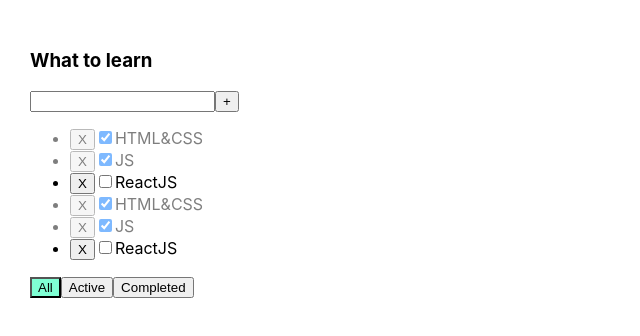
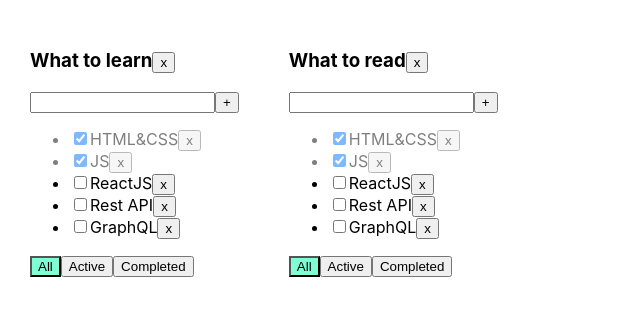
Before and after one commit to skitchen1992/ToDoListOnReactTypeScript, a React (Create React App) app: page / in a window 1280 px wide. Shown: the top 336 px of the page, without its empty margins (0-640 px from the left). Built offline with nearby package versions, Linux system fonts and the light colour scheme.

Commit message:
добавил возможность удаления туду листа

```diff
--- a/src/App.css
+++ b/src/App.css
@@ -14,9 +14,11 @@
 .error-message {
   color: red;
 }
+
 .active-filter {
   background-color: aquamarine;
 }
+
 .is-done {
   opacity: 0.5;
 }
--- a/src/App.tsx
+++ b/src/App.tsx
@@ -1,69 +1,111 @@
-import React, { useState} from 'react';
+import React, {useState} from 'react';
 import './App.css';
-import {inArray, Todolist} from "./Todolist";
-import {v1} from "uuid";
+import {Todolist} from './Todolist';
+import {v1} from 'uuid';
 
-export type KeyType = 'All' | 'Active' | 'Completed'
+export type FilterValuesType = "all" | "active" | "completed";
+export type TodoListsType = {
+    todoListsId: string,
+    title: string,
+    filter: FilterValuesType
+}
+
 
 function App() {
 
-    let [tasks, setTask] = useState<Array<inArray>>([
-        {id: v1(), title: 'HTML&CSS', isDone: true},
-        {id: v1(), title: 'JS', isDone: true},
-        {id: v1(), title: 'ReactJS', isDone: false},
-        {id: v1(), title: 'HTML&CSS', isDone: true},
-        {id: v1(), title: 'JS', isDone: true},
-        {id: v1(), title: 'ReactJS', isDone: false}
+
+    const todoList1 = v1()
+    const todoList2 = v1()
+
+    const [todoLists, setTodoLists] = useState<TodoListsType[]>([
+        {todoListsId: todoList1, title: 'What to learn', filter: "all"},
+        {todoListsId: todoList2, title: 'What to read', filter: "all"}
     ])
-
-    const addTask = (newTitle: string) => {
-        let newTask = {id: v1(), title: newTitle, isDone: false}
-        setTask([newTask, ...tasks])
-    }
-
-    const onChangeStatus = (id:string, isDone:boolean)=>{
-        const task = tasks.find(t=>t.id===id)
-        if(task){
-            task.isDone=isDone
-            setTask([...tasks])
-        }
-    }
+    const [tasks, setTasks] = useState({
+        [todoList1]: [
+            {id: v1(), title: "HTML&CSS", isDone: true},
+            {id: v1(), title: "JS", isDone: true},
+            {id: v1(), title: "ReactJS", isDone: false},
+            {id: v1(), title: "Rest API", isDone: false},
+            {id: v1(), title: "GraphQL", isDone: false},
+        ],
+        [todoList2]: [
+            {id: v1(), title: "HTML&CSS", isDone: true},
+            {id: v1(), title: "JS", isDone: true},
+            {id: v1(), title: "ReactJS", isDone: false},
+            {id: v1(), title: "Rest API", isDone: false},
+            {id: v1(), title: "GraphQL", isDone: false},
+        ],
+    })
 
 
-    let [filter, setFilter] = useState<KeyType>('All')
 
-    const removeTask = (id: string) => {
-        tasks = tasks.filter(el => el.id !== id)
-        setTask(tasks)
+    function removeTask(id: string, todoListsId: string) {
+        setTasks(obj => ({
+            ...obj,
+            [todoListsId]: [...obj[todoListsId].filter(el => {
+                return el.id !== id
+            })]
+        }))
+
+
     }
+    function addTask(title: string, todoListsId: string) {
+        setTasks(obj => ({
+            ...obj,
+            [todoListsId]: [...obj[todoListsId], {id: v1(), title: title, isDone: false}]
+        }))
 
-    const changeFilter = (key: KeyType) => {
-        setFilter(key)
     }
-    let filterValue = tasks
+    function changeStatus(taskId: string, isDone: boolean, todoListsId: string) {
+        setTasks(obj => ({
+            ...obj,
+            [todoListsId]: obj[todoListsId].map(t => t.id === taskId ? {...t, isDone} : t)
+        }))
 
-    if (filter === 'Active') {
-        filterValue = (tasks.filter(el => !el.isDone))
+
     }
-    if (filter === 'Completed') {
-        filterValue = (tasks.filter(el => el.isDone))
+    function changeFilter(value: FilterValuesType, todoListsId: string) {
+        setTodoLists(list =>
+            list.map(l => {
+                return l.todoListsId === todoListsId ? {...l, filter: value} : l
+            }));
+    }
+    function removeTodoList(todoListsId: string){
+        setTodoLists(todoLists=>
+            todoLists.filter(td=>{
+               return td.todoListsId!==todoListsId
+            })
+        )
+        delete tasks[todoListsId]
+        setTasks({...tasks})
+
     }
 
 
     return (
-        <div>
-            <Todolist title={'What to learn'}
-                      tasks={filterValue}
-                      removeTask={removeTask}
-                      changeFilter={changeFilter}
-                      addTask={addTask}
-                      onChangeStatus={onChangeStatus}
-                      filter={filter}
-
-
-
-
-            />
+        <div className="App">
+            {todoLists.map(td => {
+                let tasksForTodolist = tasks[td.todoListsId] || [];
+                if (td.filter === "active") {
+                    tasksForTodolist = tasksForTodolist.filter(t => t.isDone === false);
+                }
+                if (td.filter === "completed") {
+                    tasksForTodolist = tasksForTodolist.filter(t => t.isDone === true);
+                }
+                return <Todolist
+                    key={td.todoListsId}
+                    title={td.title}
+                    todoListsId={td.todoListsId}
+                    tasks={tasksForTodolist}
+                    removeTask={removeTask}
+                    changeFilter={changeFilter}
+                    addTask={addTask}
+                    changeTaskStatus={changeStatus}
+                    filter={td.filter}
+                    removeTodoList={removeTodoList}
+                />
+            })}
         </div>
     );
 }
--- a/src/Todolist.tsx
+++ b/src/Todolist.tsx
@@ -1,70 +1,90 @@
-import React, {ChangeEvent} from "react";
-import {KeyType} from "./App";
-import {Button} from "./components/Button";
+import React, {ChangeEvent, KeyboardEvent, useState} from 'react';
+import {FilterValuesType} from './App';
 
-import Input from "./components/Input";
-
-type propsType = {
-    title: string,
-    tasks: Array<inArray>
-    removeTask: (id: string) => void
-    changeFilter: (key: KeyType) => void
-    addTask: (newTitle: string) => void
-    onChangeStatus: (id: string, isDone: boolean) => void
-    filter: KeyType
+type TaskType = {
+    id: string
+    title: string
+    isDone: boolean
 }
-export type inArray = {
-    id: string,
-    title: string,
-    isDone: boolean,
-
+type PropsType = {
+    title: string
+    todoListsId:string
+    tasks: Array<TaskType>
+    removeTask: (taskId: string, todoListsId:string) => void
+    changeFilter: (value: FilterValuesType,todoListsId:string) => void
+    addTask: (title: string, todoListsId: string) => void
+    changeTaskStatus: (taskId: string, isDone: boolean, todoListsId: string) => void
+    filter: FilterValuesType
+    removeTodoList:(todoListsId: string)=>void
 }
 
-export const Todolist = (props: propsType) => {
-    /*    const changeFilterHandlerAll = () => props.changeFilter('All')
-        const changeFilterHandlerActive = () => props.changeFilter('Active')
-        const changeFilterHandlerCompleted = () => props.changeFilter('Completed')*/
+export function Todolist(props: PropsType) {
+
+    let [title, setTitle] = useState("")
+    let [error, setError] = useState<string | null>(null)
+
+    const addTask = () => {
+        if (title.trim() !== "") {
+            props.addTask(title.trim(), props.todoListsId);
+            setTitle("");
+        } else {
+            setError("Title is required");
+        }
+    }
+
+    const onChangeHandler = (e: ChangeEvent<HTMLInputElement>) => {
+        setTitle(e.currentTarget.value)
+    }
+
+    const onKeyPressHandler = (e: KeyboardEvent<HTMLInputElement>) => {
+        setError(null);
+        if (e.charCode === 13) {
+            addTask();
+        }
+    }
+
+    const onAllClickHandler = () => props.changeFilter("all", props.todoListsId);
+    const onActiveClickHandler = () => props.changeFilter("active",props.todoListsId);
+    const onCompletedClickHandler = () => props.changeFilter("completed",props.todoListsId);
+    const removeTodoList= () => props.removeTodoList(props.todoListsId)
 
 
-    const onFilterClickHandler = (str: KeyType) => {
-        props.changeFilter(str)
-    }
-    const filter:KeyType[] = ['All','Active','Completed']
-
-    return (
-        <div className="App">
+    return <div>
+        <h3>{props.title}<button onClick={removeTodoList}>x</button></h3>
         <div>
-                <h3>{props.title}</h3>
-                <div>
-                    <Input addTask={(newTitle: string) => props.addTask(newTitle)}/>
+            <input value={title}
+                   onChange={onChangeHandler}
+                   onKeyPress={onKeyPressHandler}
+                   className={error ? "error" : ""}
+            />
+            <button onClick={addTask}>+</button>
+            {error && <div className="error-message">{error}</div>}
         </div>
         <ul>
-                    {props.tasks.map(t => {
-                            const removeTask = () => props.removeTask(t.id)
-                            const onChangeDone = (e: ChangeEvent<HTMLInputElement>) => props.onChangeStatus(t.id, e.currentTarget.checked)
-                            return (
-                                <li key={t.id} className={t.isDone ? 'is-done' : ''}>
-                                    <button onClick={removeTask}>X</button>
-                                    <input onChange={onChangeDone} type="checkbox" checked={t.isDone}/>
+            {
+                props.tasks.map(t => {
+                    const onClickHandler = () => props.removeTask(t.id, props.todoListsId)
+                    const onChangeHandler = (e: ChangeEvent<HTMLInputElement>) => {
+                        props.changeTaskStatus(t.id, e.currentTarget.checked, props.todoListsId);
+                    }
+
+                    return <li key={t.id} className={t.isDone ? "is-done" : ""}>
+                        <input type="checkbox"
+                               onChange={onChangeHandler}
+                               checked={t.isDone}/>
                         <span>{t.title}</span>
+                        <button onClick={onClickHandler}>x</button>
                     </li>
-                            )
-                        }
-                    )
+                })
             }
         </ul>
         <div>
-                    {/*                    <Button filter={props.filter} callBack={changeFilterHandlerAll} value={'All'}/>
-                    <Button filter={props.filter} callBack={changeFilterHandlerActive} value={'Active'}/>
-                    <Button filter={props.filter} callBack={changeFilterHandlerCompleted} value={'Completed'}/>*/}
-                    {filter.map(el=>{
-                      return  <Button filter={props.filter} onFilterClickHandler={onFilterClickHandler} value={el}/>
-                    })}
-                    {/*<Button filter={props.filter} onFilterClickHandler={onFilterClickHandler} value={'All'}/>*/}
-                    {/*<Button filter={props.filter} onFilterClickHandler={onFilterClickHandler} value={'Active'}/>*/}
-                    {/*<Button filter={props.filter} onFilterClickHandler={onFilterClickHandler} value={'Completed'}/>*/}
+            <button className={props.filter === 'all' ? "active-filter" : ""}
+                    onClick={onAllClickHandler}>All</button>
+            <button className={props.filter === 'active' ? "active-filter" : ""}
+                onClick={onActiveClickHandler}>Active</button>
+            <button className={props.filter === 'completed' ? "active-filter" : ""}
+                onClick={onCompletedClickHandler}>Completed</button>
         </div>
     </div>
-        </div>
-    )
 }
--- a/src/components/Input.tsx
+++ /dev/null
@@ -1,43 +0,0 @@
-import React, {ChangeEvent, KeyboardEvent, useState} from 'react';
-import '../App.css';
-
-type InputType = {
-    addTask: (newTitle: string) => void
-}
-
-const Input = (props: InputType) => {
-
-    let [title, setTitle] = useState('')
-    let [error, setError] = useState<null | string>(null)
-
-
-    const onChangeHandler = (e: ChangeEvent<HTMLInputElement>) => {
-        setTitle(e.currentTarget.value)
-    }
-    const addTask = () => {
-        const trimmedTitle = title.trim()
-        if (trimmedTitle) {
-            props.addTask(title)
-            setTitle('')
-        }else {
-            setError('Title is required')
-        }
-        setTitle('')
-    }
-    const onKeyPressHandler = (e: KeyboardEvent<HTMLInputElement>) => {
-        setError(null)
-        if (e.key === 'Enter') {
-            addTask()
-        }
-    }
-    return (
-        <div>
-            <input className={error ? 'error' : ''} onChange={onChangeHandler} value={title}
-                   onKeyPress={onKeyPressHandler}/>
-            <button onClick={addTask}>+</button>
-            {error && <div className={"error-message"}>{error}</div>}
-        </div>
-    );
-};
-
-export default Input;
```
Also changed, not shown: src/components/Button.tsx (deleted, +0 -19 lines). Lines whose indentation alone changed are shown as unchanged.
